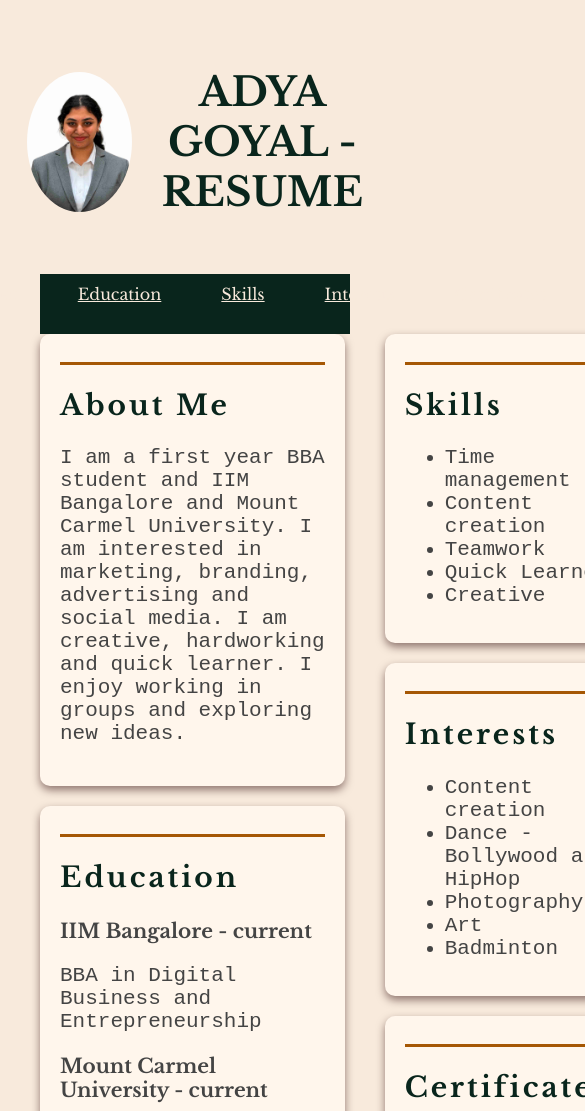
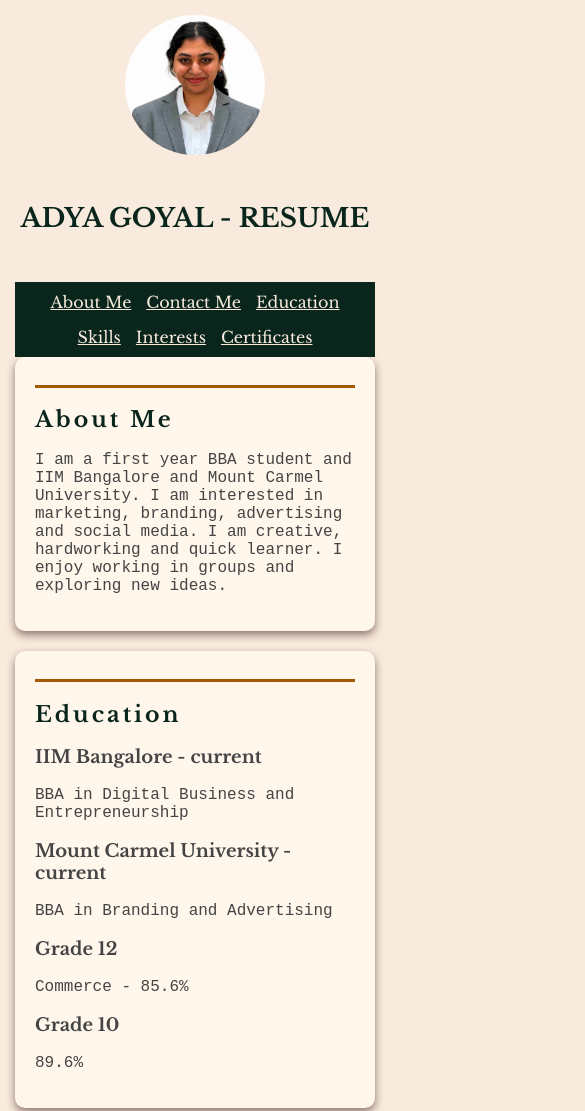
Before and after one commit to adyagoyal/resume-website, a plain HTML site: page index.html in a window 390 px wide. Shown: the top 1111 px of the page, 585 px wide, since content can reach past the window. Drawn offline with nearby package versions, Linux system fonts and the light colour scheme.

Commit message:
Add files via upload

```diff
--- a/style.css
+++ b/style.css
@@ -44,10 +44,19 @@ hr {
   max-width: 1100px;
 }
 
-@media (max-width: 700px) {
+@media (max-width: 700px)  {
   .container {
-    grid-template-columns: 1fr 1fr;
+    grid-template-columns: 1fr;
+
   }
+  body {margin: 15px;}
+  h1 {font-size: 26px;}
+  h2 {font-size: 22px;}
+  h3 {font-size: 18px;}
+  p, li {font-size: 16px;}
+  .header {flex-direction: column;}
+  nav {flex-wrap: wrap;}
+  nav {gap: 15px;}
 }
 .header {
   display: flex;
@@ -75,7 +84,7 @@ img.profile {
 nav {
   background-color: #09251c;
   display: flex;
-  gap: 60px;
+  gap: 15px;
   padding: 10px;
   text-decoration: none;
   justify-content: center;
@@ -83,6 +92,7 @@ nav {
   top: 0;
   text-align: center;
   font-family: "Libre Baskerville";
+  flex-wrap: wrap;
 }
 
 nav a {
```
